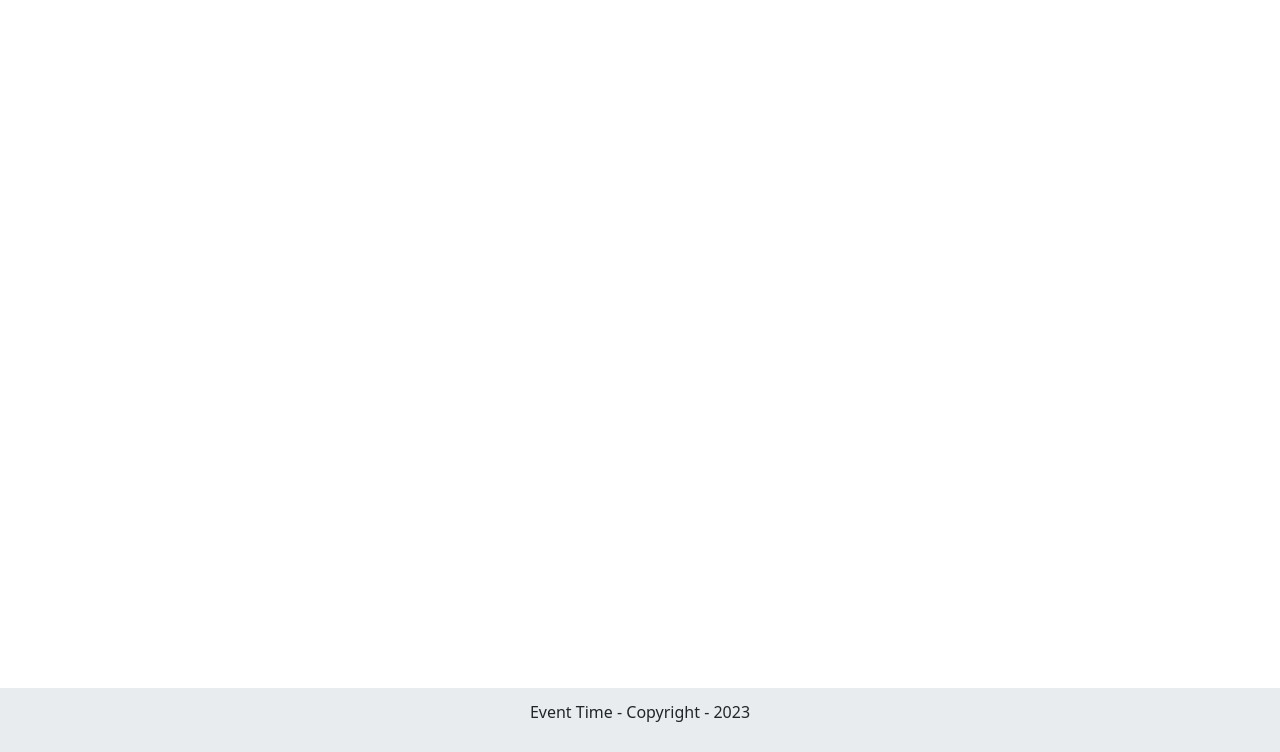
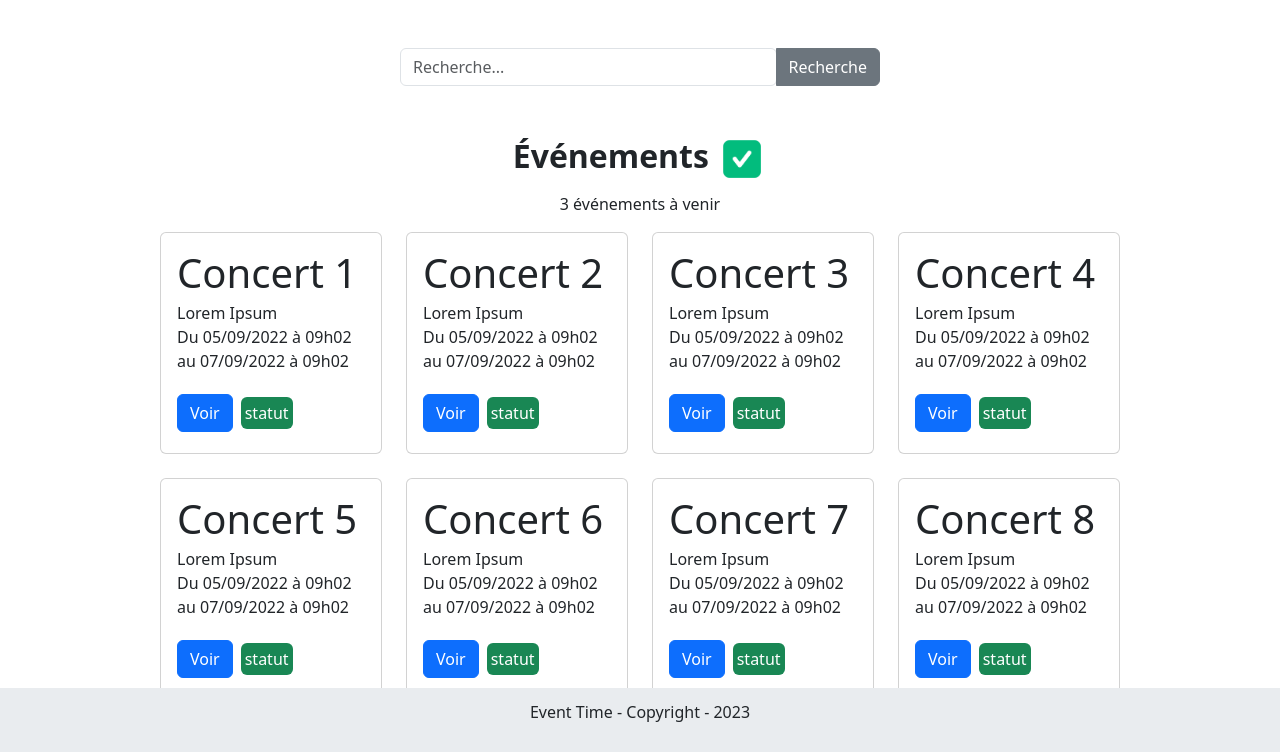
Before and after one commit to Rpayet/Event-Time, a Symfony app: template templates/event/index.html.twig in a window 1280 px wide. Shown: the part 48-800 px from the top of the page. Run offline with Twig, Linux system fonts and the light colour scheme; the template is opened without the code that fills it, so the values that code supplies are empty; some libraries are stand-ins or nearby versions.

Commit message:
Templates / Styles CSS Home + Event

```diff
--- a/templates/event/index.html.twig
+++ b/templates/event/index.html.twig
@@ -4,4 +4,56 @@
 
 {% block body %}
 
+    <div class="w-75 m-auto text-center">
+
+        <div>
+
+            <form class="input-group w-50 m-auto mt-5" method="get" action="">
+
+                <input type="search" class="form-control rounded" placeholder="Recherche..." name="search" value="{{ app.request.get('search') }}"/>
+                <button type="submit" class="btn btn-secondary">Recherche</button>
+
+            </form>
+
+        </div>
+
+        <div>
+
+            <h1 class="mt-5 fs-2 fw-bold" >
+                Événements
+                <img style="width: 50px" class="" src="{{ asset('img/checkmark.png') }}" alt="checkmark">
+            </h1>
+
+            {# @todo - Nombre d'événement à venir dynamique #}
+            <p>3 événements à venir</p>
+        </div>
+
+        <section class="">
+
+            <div class="row" >
+
+                {% for i in 1..8 %}
+
+                    <div class="col-md-3 mb-4">
+                        <div class="card text-start">
+                            <div class="card-body">
+                                <h1 class="card-title">Concert {{i}}</h1>
+                                <p class="card-subtitle">Lorem Ipsum</p>
+                                <p class="card-text">Du 05/09/2022 à 09h02 au 07/09/2022 à 09h02</p>
+                                <div class="d-flex flex-row align-items-center">
+                                    <a class="d-inline-block btn btn-primary" href="">Voir</a>
+                                    <p class="bg-success text-white rounded p-1 m-2 card-text">statut</p>
+                                </div>
+                            </div>
+                        </div>
+                    </div>
+
+                {% endfor %}
+
+            </div>
+
+        </section>
+
+    </div>
+
 {% endblock %}
```
Also changed, not shown: templates/home/index.html.twig (+16 -0 lines).
